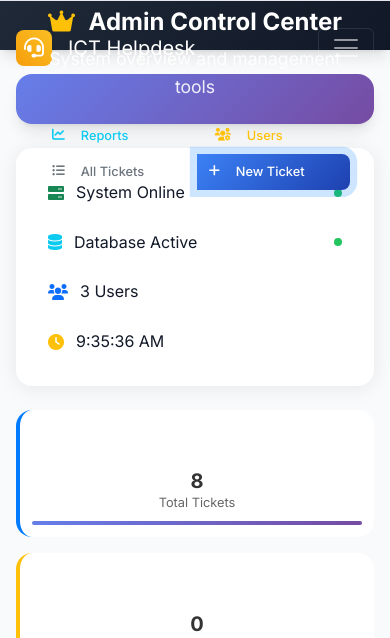
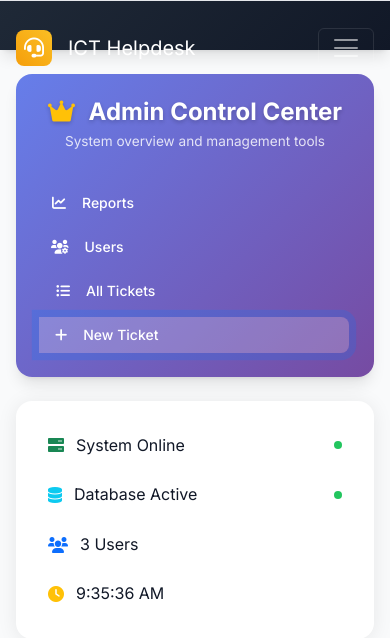
Before and after one commit to mudola/HelpTicketSystem, a Flask app: page /admin_dashboard in a window 390 px wide. Shown: the top 638 px of the page. Run offline with Flask 3, Linux system fonts and the light colour scheme; a user stored in the database is signed in; data comes from the database, SQL or seed files in the repository; some libraries are stand-ins or nearby versions.

Commit message:
Assistant checkpoint: Enhanced admin header styling with better link display
Assistant generated file changes:
- static/css/custom.css: Improve admin-header styling with proper link display and layout

---

User prompt:

it does not look appealing even the display of the link within it you haven't adjust them

Replit-Commit-Author: Assistant
Replit-Commit-Session-Id: bda0a33b-63e6-4e68-8249-89c1f4d7a65f

```diff
--- a/static/css/custom.css
+++ b/static/css/custom.css
@@ -1649,20 +1649,130 @@ body, html {
 }
 
 .admin-header {
-    background: skyblue;
+    background: linear-gradient(135deg, skyblue 0%, #4a90e2 100%);
     backdrop-filter: blur(10px);
     border: none;
     box-shadow: var(--shadow-lg);
-    padding: var(--space-4) 0;
-    height: 50px;
+    padding: var(--space-5) var(--space-6);
+    min-height: 80px;
     position: sticky;
     top: 0;
     z-index: 1000;
     color: white;
-    display: flex;
-    justify-content: flex-start;
-    align-items: center;
-    text-align: left;
     border-radius: 1rem;
     margin-bottom: 2rem;
 }
+
+.admin-header .d-flex {
+    align-items: center;
+    justify-content: space-between;
+    width: 100%;
+}
+
+.admin-header .admin-title {
+    font-size: 1.75rem;
+    font-weight: 700;
+    margin: 0;
+    color: white;
+    text-shadow: 0 2px 4px rgba(0, 0, 0, 0.2);
+}
+
+.admin-header .admin-subtitle {
+    color: rgba(255, 255, 255, 0.9);
+    font-size: 0.95rem;
+    margin: 0;
+    margin-top: 0.25rem;
+}
+
+.admin-header .btn {
+    color: white;
+    border-color: rgba(255, 255, 255, 0.3);
+    font-weight: 500;
+    padding: var(--space-2) var(--space-4);
+    border-radius: var(--radius);
+    transition: all 0.3s ease;
+    font-size: 0.875rem;
+}
+
+.admin-header .btn:hover {
+    background: rgba(255, 255, 255, 0.2);
+    border-color: rgba(255, 255, 255, 0.5);
+    color: white;
+    transform: translateY(-1px);
+    box-shadow: 0 4px 8px rgba(0, 0, 0, 0.2);
+}
+
+.admin-header .btn-primary {
+    background: rgba(255, 255, 255, 0.2);
+    border-color: rgba(255, 255, 255, 0.4);
+}
+
+.admin-header .btn-primary:hover {
+    background: rgba(255, 255, 255, 0.3);
+    border-color: rgba(255, 255, 255, 0.6);
+}
+
+.admin-header .btn-group {
+    gap: var(--space-2);
+}
+
+.admin-header .btn-group .btn {
+    margin-right: 0;
+}
+
+.admin-actions {
+    display: flex;
+    align-items: center;
+    gap: var(--space-3);
+}
+
+.admin-actions .btn-group {
+    display: flex;
+    gap: var(--space-2);
+}
+
+@media (max-width: 992px) {
+    .admin-header .d-flex {
+        flex-direction: column;
+        align-items: flex-start;
+        gap: var(--space-4);
+    }
+
+    .admin-actions {
+        width: 100%;
+        flex-direction: column;
+        gap: var(--space-3);
+    }
+
+    .admin-actions .btn-group {
+        width: 100%;
+        justify-content: flex-start;
+        flex-wrap: wrap;
+    }
+}
+
+@media (max-width: 768px) {
+    .admin-header {
+        padding: var(--space-4);
+        min-height: auto;
+    }
+
+    .admin-header .admin-title {
+        font-size: 1.5rem;
+    }
+
+    .admin-header .admin-subtitle {
+        font-size: 0.85rem;
+    }
+
+    .admin-actions .btn-group {
+        flex-direction: column;
+        width: 100%;
+    }
+
+    .admin-actions .btn {
+        width: 100%;
+        text-align: left;
+        justify-content: flex-start;
+    }
+}
```
